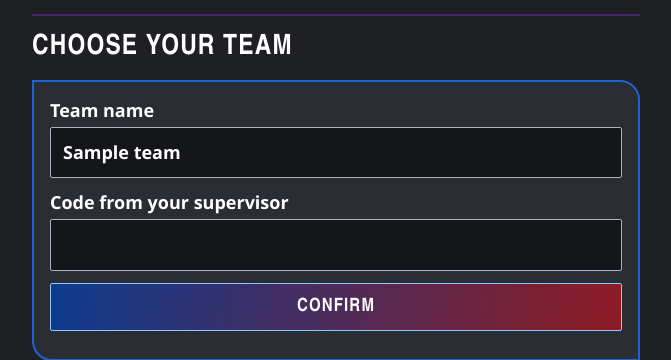
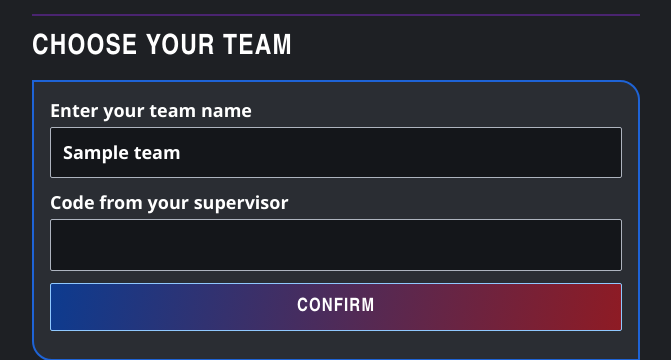
Before and after one commit to nnniels/GraduApp-CWLyon, a Flask app: page / in a window 1280 px wide. Shown: the part 412-772 px from the top of the page, without its empty margins (304-975 px from the left). Run offline with Flask 3, Linux system fonts and the light colour scheme; tables that the repository leaves empty hold one stand-in row (values such as "Sample post"); parts of the project's set-up code (start-up, migrations or seed data) failed here and were passed over.

Commit message:
changed team name input field

```diff
--- a/graduapp/web/templates/pages/team_select.html
+++ b/graduapp/web/templates/pages/team_select.html
@@ -9,7 +9,7 @@
 {% for team, slot in teams %}
 <form class="card team-box slot-{{ slot }}" method="post" action="{{ url_for('player.join') }}">
   <input type="hidden" name="team_id" value="{{ team.id }}">
-  <label>Team name
+  <label>Enter your team name
     <input name="name" value="{{ team.name }}" maxlength="40" autocomplete="off" required>
   </label>
   <label>Code from your supervisor
```
